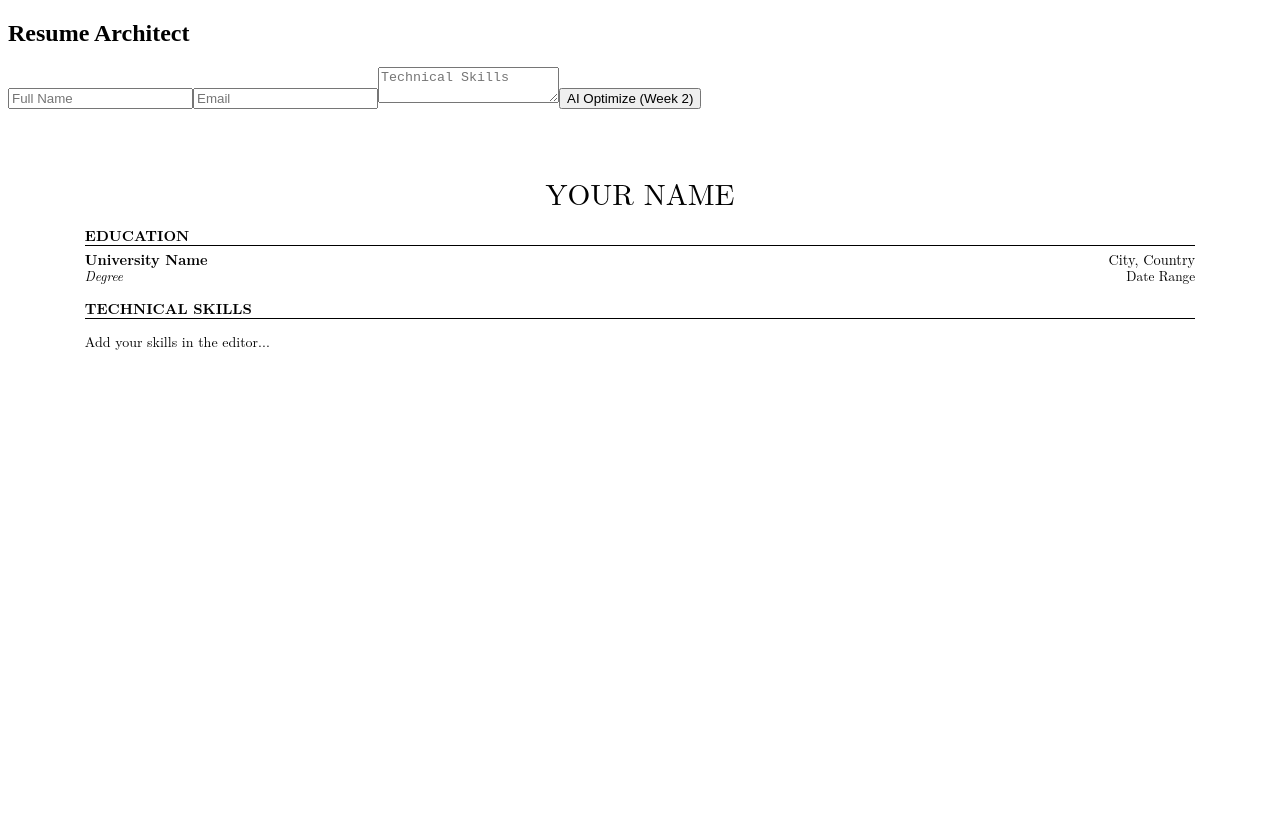
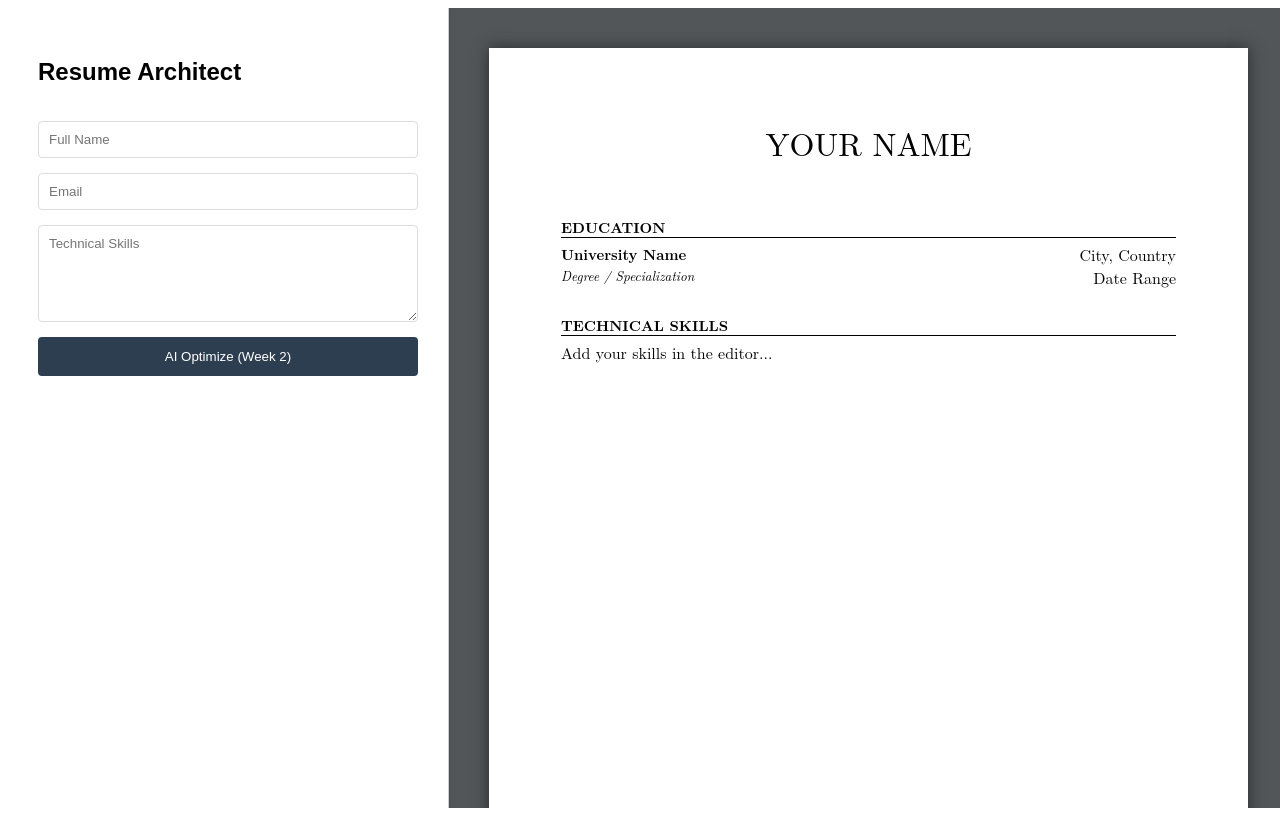
Before and after one commit to sushaaanthh/careerforge-pro, a React (Create React App) app in the folder client/: page / in a window 1280 px wide. Built offline with nearby package versions, Linux system fonts and the light colour scheme; a web font is replaced by a local one.

Commit message:
Split Screen UI

```diff
--- a/client/src/App.css
+++ b/client/src/App.css
@@ -1,48 +1,84 @@
-/* LaTeX Font Integration */
+/* LaTeX Font Base */
 .latex-font {
     font-family: "Latin Modern Roman", "Computer Modern Serif", serif;
-    -webkit-font-smoothing: antialiased;
 }
 
+/* Layout Engine */
+.container {
+    display: flex;
+    width: 100vw;
+    height: 100vh;
+    overflow: hidden;
+    background-color: #f0f0f0;
+}
+
+/* Left Sidebar: Editor */
+.editor {
+    width: 380px;
+    background: #ffffff;
+    border-right: 1px solid #ccc;
+    padding: 30px;
+    display: flex;
+    flex-direction: column;
+    gap: 15px;
+    box-shadow: 2px 0 5px rgba(0,0,0,0.05);
+    z-index: 10;
+}
+
+.editor input, .editor textarea {
+    padding: 10px;
+    border: 1px solid #ddd;
+    border-radius: 4px;
+    font-family: sans-serif;
+}
+
+/* Right Side: PDF Preview Area */
 .preview {
     flex: 1;
-    background: white;
-    padding: 0.7in 0.8in;
-    color: #000;
-    line-height: 1.2;
-    font-size: 10.5pt; /* Standard LaTeX size */
+    background-color: #525659; /* Standard PDF viewer gray */
+    padding: 40px;
+    overflow-y: auto;
+    display: flex;
+    justify-content: center;
 }
 
-.resume-header h1 {
-    font-size: 22pt;
-    font-weight: normal; /* LaTeX headers aren't overly bold */
-    text-align: center;
-    margin: 0;
+/* The White Paper */
+.resume-paper {
+    background-color: #ffffff; /* CRITICAL FIX: Ensures white background */
+    width: 8.5in;
+    min-height: 11in;
+    padding: 0.75in;
+    box-shadow: 0 0 15px rgba(0,0,0,0.5);
+    color: #000;
+    display: flex;
+    flex-direction: column;
 }
 
+/* LaTeX Typography Formatting */
+.resume-header { text-align: center; margin-bottom: 20px; }
+.resume-header h1 { font-size: 24pt; margin: 0; font-weight: normal; text-transform: uppercase; }
+
+.section { width: 100%; margin-top: 15px; }
 .section-title {
     font-size: 11pt;
     font-weight: bold;
-    border-bottom: 0.5px solid #000; /* Subtle LaTeX line */
-    margin: 15px 0 5px 0;
-    padding-bottom: 1px;
+    border-bottom: 0.8px solid #000;
+    margin-bottom: 5px;
+    text-transform: uppercase;
 }
 
-.entry-header {
+.entry { margin-bottom: 10px; width: 100%; }
+.entry-header, .entry-sub {
     display: flex;
     justify-content: space-between;
-    font-size: 10.8pt;
+    width: 100%;
 }
 
-.entry-sub {
-    display: flex;
-    justify-content: space-between;
-    font-size: 10pt;
-}
+.entry-header strong { font-size: 11pt; }
+.entry-sub em { font-size: 10pt; }
 
-/* For printing the resume properly */
 @media print {
     .no-print { display: none; }
-    body { background: white; }
-    .preview { padding: 0; border: none; }
+    .preview { background: none; padding: 0; }
+    .resume-paper { box-shadow: none; margin: 0; width: 100%; }
 }
--- a/client/src/App.js
+++ b/client/src/App.js
@@ -3,55 +3,52 @@ import './App.css';
 
 const App = () => {
     const [resumeData, setResumeData] = useState({
-        name: '', email: '', linkedin: '', github: '',
-        education: [{ school: '', degree: '', info: '', location: '', date: '' }],
-        experience: [{ title: '', company: '', date: '', desc: '' }],
-        skills: ''
+        name: '', email: '', skills: '', education: [{ school: '', degree: '', location: '', date: '' }]
     });
 
-    const handleUpdate = (path, value) => {
-        setResumeData(prev => ({ ...prev, [path]: value }));
+    const updateField = (field, value) => {
+        setResumeData({ ...resumeData, [field]: value });
     };
 
     return (
         <div className="container">
+            {/* Editor Panel */}
             <div className="editor no-print">
-                <h2>Resume Architect</h2>
-                <input placeholder="Full Name" onChange={(e) => handleUpdate('name', e.target.value)} />
-                <input placeholder="Email" onChange={(e) => handleUpdate('email', e.target.value)} />
-                <textarea placeholder="Technical Skills" onChange={(e) => handleUpdate('skills', e.target.value)} />
-                <button className="magic-btn">AI Optimize (Week 2)</button>
+                <h2 style={{fontFamily: 'sans-serif'}}>Resume Architect</h2>
+                <input placeholder="Full Name" onChange={(e) => updateField('name', e.target.value)} />
+                <input placeholder="Email" onChange={(e) => updateField('email', e.target.value)} />
+                <textarea placeholder="Technical Skills" rows="5" onChange={(e) => updateField('skills', e.target.value)} />
+                <button className="magic-btn" style={{padding: '12px', cursor: 'pointer', background: '#2c3e50', color: 'white', border: 'none', borderRadius: '4px'}}>
+                    AI Optimize (Week 2)
+                </button>
             </div>
 
+            {/* LaTeX Preview Panel */}
             <div className="preview latex-font">
-                <div className="resume-header">
-                    <h1>{resumeData.name || "YOUR NAME"}</h1>
-                    <div className="contact-info">
-                        {resumeData.email && <span>{resumeData.email}</span>}
-                        {resumeData.linkedin && <span> | {resumeData.linkedin}</span>}
-                        {resumeData.github && <span> | {resumeData.github}</span>}
+                <div className="resume-paper">
+                    <div className="resume-header">
+                        <h1>{resumeData.name || "YOUR NAME"}</h1>
+                        <p>{resumeData.email}</p>
                     </div>
-                </div>
 
-                <div className="section">
-                    <h2 className="section-title">EDUCATION</h2>
-                    {resumeData.education.map((edu, i) => (
-                        <div key={i} className="entry">
+                    <div className="section">
+                        <div className="section-title">EDUCATION</div>
+                        <div className="entry">
                             <div className="entry-header">
-                                <strong>{edu.school || "University Name"}</strong>
-                                <span>{edu.location || "City, Country"}</span>
+                                <strong>University Name</strong>
+                                <span>City, Country</span>
                             </div>
                             <div className="entry-sub">
-                                <em>{edu.degree || "Degree"}</em>
-                                <span>{edu.date || "Date Range"}</span>
+                                <em>Degree / Specialization</em>
+                                <span>Date Range</span>
                             </div>
                         </div>
-                    ))}
-                </div>
+                    </div>
 
-                <div className="section">
-                    <h2 className="section-title">TECHNICAL SKILLS</h2>
-                    <p>{resumeData.skills || "Add your skills in the editor..."}</p>
+                    <div className="section">
+                        <div className="section-title">TECHNICAL SKILLS</div>
+                        <p style={{marginTop: '5px'}}>{resumeData.skills || "Add your skills in the editor..."}</p>
+                    </div>
                 </div>
             </div>
         </div>
```
